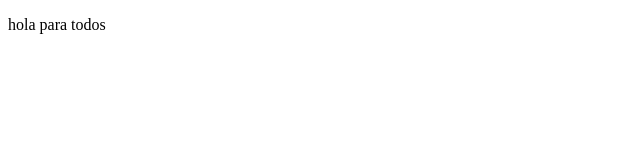
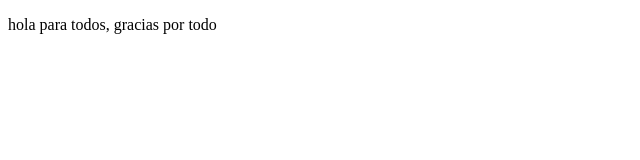
Before and after one commit to LeonelMedova/ProyectoDemoCursoPrework, a plain HTML site: page index.html in a window 1280 px wide. Shown: the whole page, without its empty margins (0-640 px from the left). Drawn offline with Linux system fonts and the light colour scheme.

```diff
--- a/index.html
+++ b/index.html
@@ -8,7 +8,7 @@
 </head>
 <body>
     <p>
-        hola para todos
+        hola para todos, gracias por todo
     </p>
 </body>
 </html>
```
